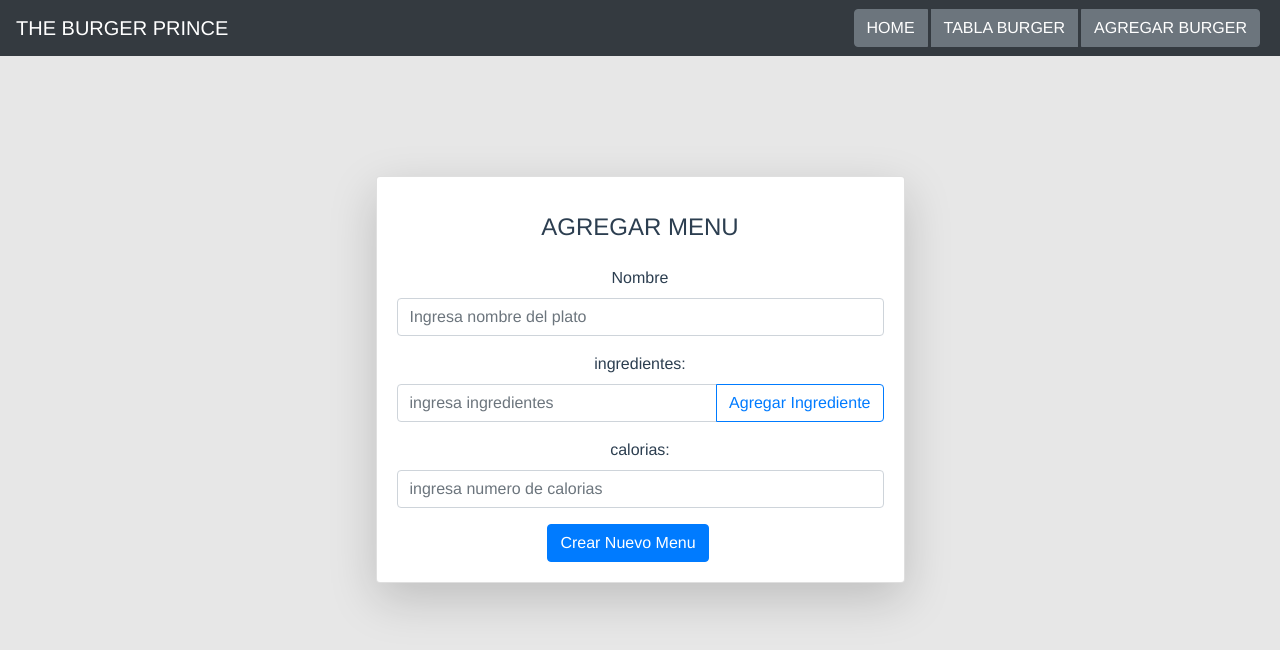
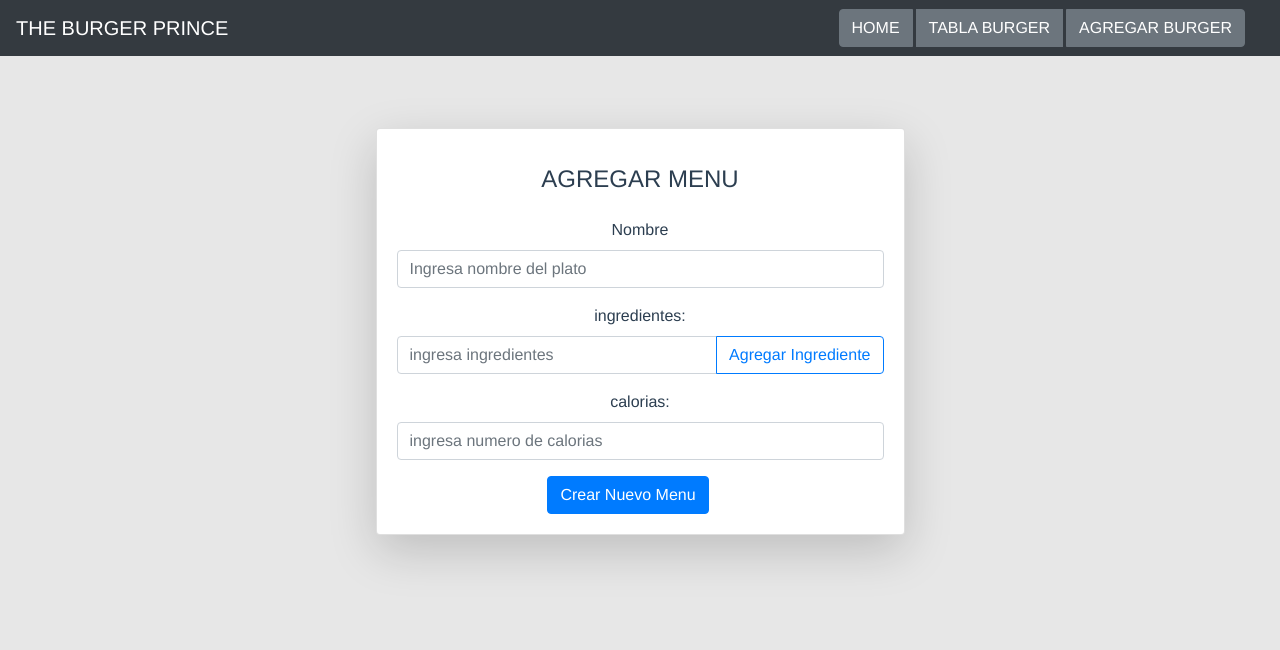
Before and after one commit to MoisesLagos123/PracticaVue, a Vue app: page /TablaBurgerAgregar in a window 1280 px wide. Shown: the top 650 px of the page. Built offline with nearby package versions, Linux system fonts and the light colour scheme.

Commit message:
se revisan errores

```diff
--- a/src/App.vue
+++ b/src/App.vue
@@ -6,7 +6,7 @@
         <b-collapse id="nav-collapse" is-nav>
           <!------- Right aligned nav items -->
           <b-navbar-nav class="ml-auto">
-            <div>
+            <div class="col-sm-12">
               <b-button-group>
                 <b-button to="/" class="mr-1">HOME</b-button>
                 <b-button to="/TablaBurger" class="mr-1">TABLA BURGER</b-button>
--- a/src/components/TablaBurger.vue
+++ b/src/components/TablaBurger.vue
@@ -1,13 +1,13 @@
 
 <template>
     <div class="mt-4 row justify-content-center">
-        <div class="col-lg-8 mt-5 ">
+        <div class="col-lg-10 mt-5 ">
         <!-------- Tabla Menu ---------->
 
         <b-card title="MENU" class="ml-5 mr-5 mb-5 shadow-lg">
             <div class="row justify-content-center">
-                <div class="col-lg-6">
-                    <table class="table table-bordered  table-hover " >
+                <div class="col-lg-8">
+                    <table class="table table-bordered  table-hover" >
                     <thead class="thead-dark">
                         <tr>
                             <th>NRO</th>
--- a/src/components/TablaBurgerAgregar.vue
+++ b/src/components/TablaBurgerAgregar.vue
@@ -1,6 +1,6 @@
 <template>
   <div class="mt-4 row justify-content-center">
-      <div class="col-lg-6 mt-5 ">
+      <div class="col-lg-6 ">
         <b-card title="AGREGAR MENU" class="ml-5 mr-5 mb-5 mt-5 pt-3 shadow-lg">
           <b-form @submit="onSubmit" v-if="show">
             <b-form-group id="nombre" label="Nombre" label-for="nombre" class="mt-4">
@@ -22,17 +22,13 @@
                     v-model="form.ingredientes"
                     placeholder="ingresa ingredientes"
                 ></b-form-input>
+
                 <div class="input-group-append">
                   <b-button v-on:click="agregar"  variant="outline-primary">Agregar Ingrediente</b-button>
                 </div>
               </div>
 
-
-
-
               </b-form-group>
-
-
 
             <b-form-group id="calorias" label="calorias:" label-for="calorias">
                 <b-form-input
@@ -70,6 +66,21 @@ let ArIngredientes =[]
       }
     },
     methods: {
+      //----------------------------------------
+      //              AGREGAR
+      //----------------------------------------
+
+      // Btb Cargar Ingredientes del modal (agrega los ingredientes al array)
+      agregar() {
+           if(this.form.ingredientes){
+                let dato = this.form.ingredientes
+                ArIngredientes.push(dato)
+                this.form.ingredientes = ''
+           }else{
+               alert('debe ingresar algun dato')
+           }
+        },
+        // Btn agregar Menu (procede a agregar la fila con los parametros solicitados)
       onSubmit(event) {
         event.preventDefault()
         if(ArIngredientes.length == 0){
@@ -82,22 +93,8 @@ let ArIngredientes =[]
                 alert('No fue posible agregar este menu')
             }
         }
-
-      },
-
-        agregar() {
-           if(this.form.ingredientes){
-                let dato = this.form.ingredientes
-                ArIngredientes.push(dato)
-                this.form.ingredientes = ''
-           }else{
-               alert('debe ingresar algun dato')
       }
-
-
-
 
     }
   }
-  }
 </script>
```
Lines whose indentation alone changed are shown as unchanged.
